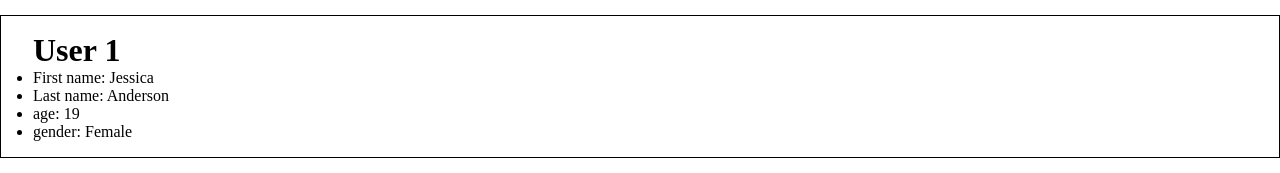
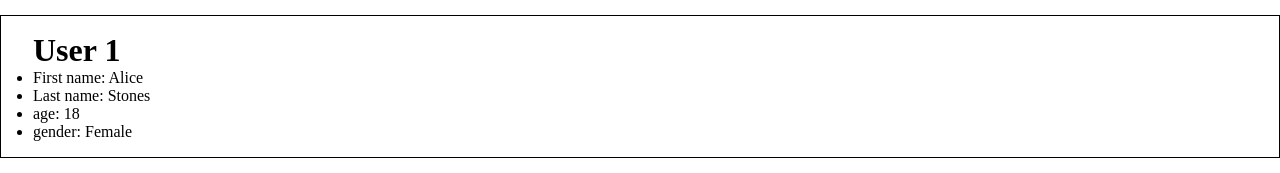
Before and after one commit to yusef-codes10/users-api-vue, a Vue app: page / in a window 1280 px wide. Shown: the part 197-370 px from the top of the page. Built offline with nearby package versions, Linux system fonts and the light colour scheme.

Commit message:
v-for needs a unique ID | ignored in this case

```diff
--- a/src/components/User.vue
+++ b/src/components/User.vue
@@ -14,13 +14,13 @@ const users = ref([
 </script>
 
 <template>
-  <div class="user" v-for="user in users">
+  <div class="user" v-for="user in users" :key="user.firstName">
     <h1>User 1</h1>
     <ul>
-      <li>First name: {{ firstName }}</li>
-      <li>Last name: {{ lastName }}</li>
-      <li>age: {{ age }}</li>
-      <li>gender: {{ gender }}</li>
+      <li>First name: {{ user.firstName }}</li>
+      <li>Last name: {{ user.lastName }}</li>
+      <li>age: {{ user.age }}</li>
+      <li>gender: {{ user.gender }}</li>
     </ul>
   </div>
 </template>
```
